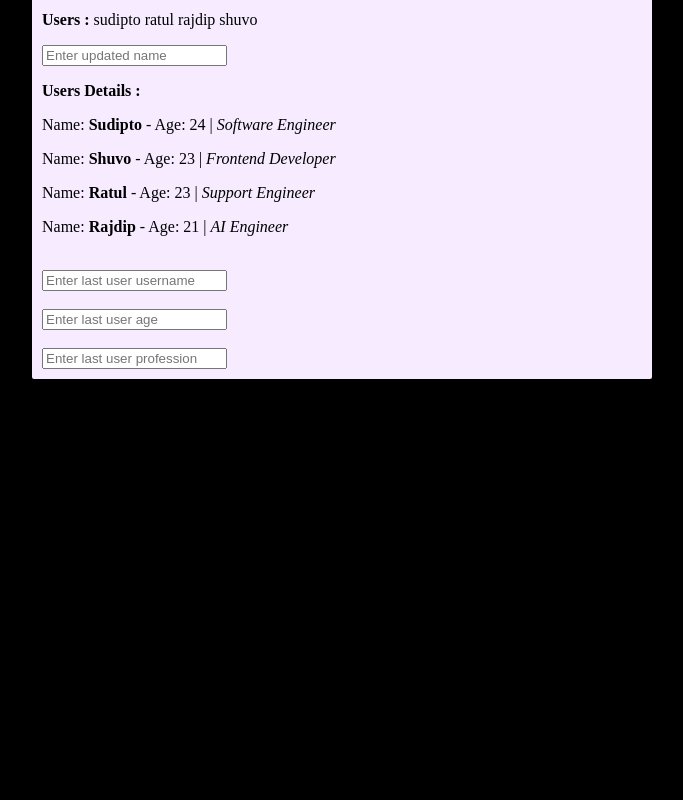
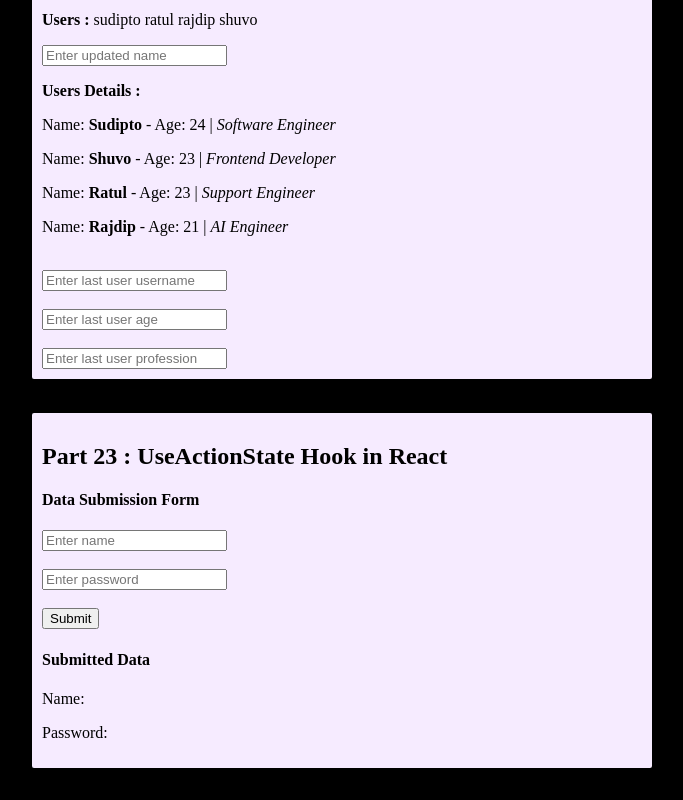
Before and after one commit to SudiptoRahaOfficial/Learning-React-JS, a React (Vite) app: page /users in a window 1280 px wide. Shown: the part 10335-11135 px from the top of the page, without its empty margins (298-981 px from the left). Before the commit the page ends 10746 px from the top, so only its background shows below. Built offline with nearby package versions, Linux system fonts and the light colour scheme.

Commit message:
23 - useActionState hook in react | for form functionality

```diff
--- a/src/22. updating arrays in state/Updatearrayinstate.jsx
+++ b/src/22. updating arrays in state/Updatearrayinstate.jsx
@@ -62,7 +62,7 @@ function Updatearrayinstate() {
 				<strong>Users Details : </strong>
 			</p>
 			{userDetails.map((userDetail, index) => (
-				<p>
+				<p key={index}>
 					Name: <strong>{userDetail.name}</strong> - Age:{' '}
 					{userDetail.age} | <em>{userDetail.profession}</em>
 				</p>
--- /dev/null
+++ b/src/23. useActionState hook/Useactionstate.jsx
@@ -0,0 +1,69 @@
+import React, { useActionState } from 'react'
+
+function Useactionstate() {
+	async function handleSubmit(previousData, formData) {
+		let name = formData.get('name')
+		let password = formData.get('password')
+
+		await new Promise((res) => setTimeout(res, 1000))
+
+		if (name && password) {
+			return {
+				message: 'Data Submitted Successfully!',
+				dataObj: { name, password },
+			}
+		} else {
+			return {
+				error: 'Submission Failed, Both Field Required!',
+				dataObj: { name, password },
+			}
+		}
+	}
+	const [data, action, pending] = useActionState(handleSubmit, undefined)
+
+	return (
+		<div>
+			<h2>Part 23 : UseActionState Hook in React</h2>
+
+			<h4>Data Submission Form</h4>
+			<form action={action}>
+				<input
+					type='text'
+					name='name'
+					defaultValue={data?.dataObj.name}
+					placeholder='Enter name'
+				/>{' '}
+				<br />
+				<br />
+				<input
+					type='password'
+					name='password'
+					defaultValue={data?.dataObj.password}
+					placeholder='Enter password'
+				/>{' '}
+				<br />
+				<br />
+				<button disabled={pending}>
+					{pending ? 'Submitting...' : 'Submit'}
+				</button>
+				<br />
+				{data?.error && <p style={{ color: 'red' }}>{data?.error}</p>}
+				{data?.message && (
+					<p style={{ color: 'green' }}>{data?.message}</p>
+				)}
+			</form>
+
+			<div>
+				<h4>Submitted Data</h4>
+				<p>
+					Name: <strong>{data?.dataObj.name}</strong>
+				</p>
+				<p>
+					Password: <strong>{data?.dataObj.password}</strong>
+				</p>
+			</div>
+		</div>
+	)
+}
+
+export default Useactionstate
--- a/src/App.jsx
+++ b/src/App.jsx
@@ -24,6 +24,7 @@ import Drivedstate from './19. drived state/Drivedstate'
 import Liftingstateup from './20. lifting state up/Liftingstateup'
 import Updateobjectinstate from './21. updating objects in state/Updateobjectinstate'
 import Updatearrayinstate from './22. updating arrays in state/Updatearrayinstate'
+import Useactionstate from './23. useActionState hook/Useactionstate'
 
 function App() {
 
@@ -53,6 +54,7 @@ function App() {
 			<Wrapper><Liftingstateup /></Wrapper>
 			<Wrapper><Updateobjectinstate /></Wrapper>
 			<Wrapper><Updatearrayinstate /></Wrapper>
+			<Wrapper><Useactionstate /></Wrapper>
 		</>
 	)
 }
```
